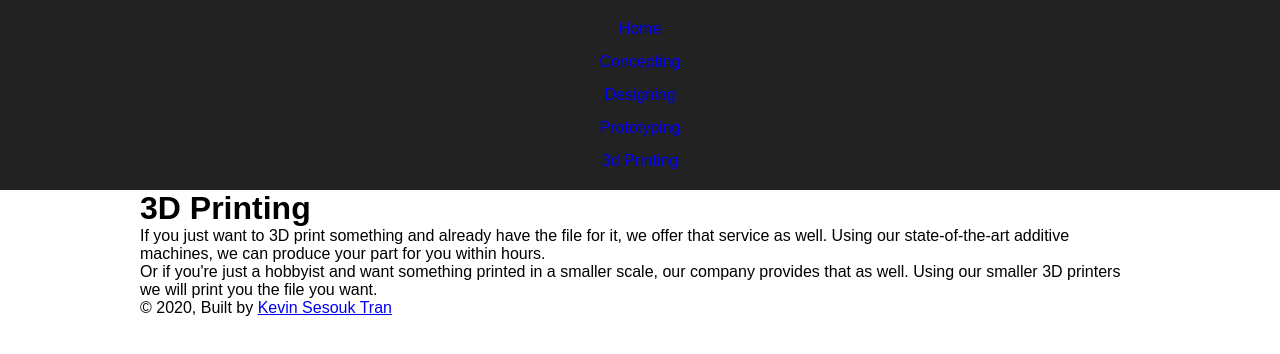
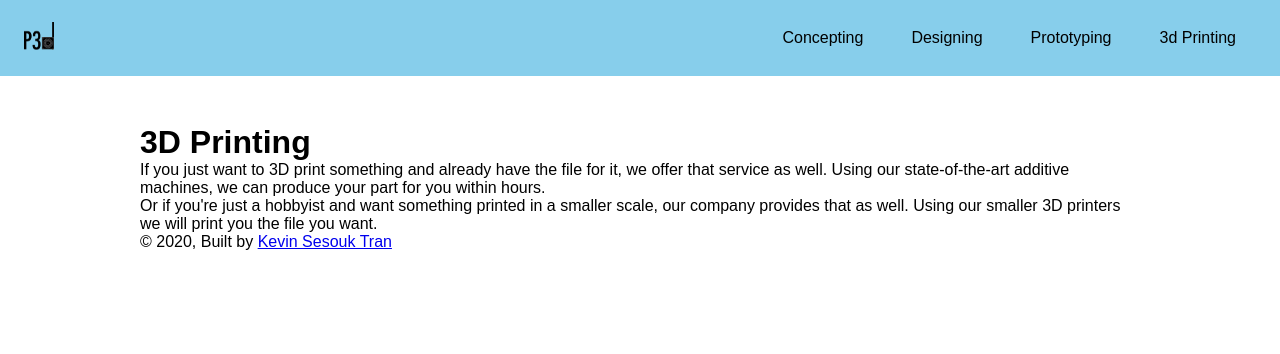
Before and after one commit to sesouk/proto3design, a Gatsby site: page /3dprinting in a window 1280 px wide. Built offline with nearby package versions, Linux system fonts and the light colour scheme; Gatsby itself is replaced by a stand-in of ours.

Commit message:
styled desktop nav

```diff
--- a/src/components/header.js
+++ b/src/components/header.js
@@ -1,17 +1,20 @@
 import { Link } from "gatsby"
 import PropTypes from "prop-types"
 import React from "react"
+import SmallLogo from './smallLogo'
 
 const Header = ({ siteTitle }) => (
   <header>
     <nav>
-      <ul>
-        <li><Link className="navLinks" to="/">Home</Link></li>
-        <li><Link className="navLinks" to="/concepting/">Concepting</Link></li>
-        <li><Link className="navLinks" to="/designing/">Designing</Link></li>
-        <li><Link className="navLinks" to="/prototyping/">Prototyping</Link></li>
-        <li><Link className="navLinks" to="/3dprinting/">3d Printing</Link></li>
-      </ul>
+      <div className='navBar'>
+        <div className='navLogo'>
+          <span><Link className="navLinks" to="/"><SmallLogo /></Link></span>
+        </div>
+        <span><Link className="navLinks" to="/concepting/">Concepting</Link></span>
+        <span><Link className="navLinks" to="/designing/">Designing</Link></span>
+        <span><Link className="navLinks" to="/prototyping/">Prototyping</Link></span>
+        <span><Link className="navLinks" to="/3dprinting/">3d Printing</Link></span>
+      </div>
     </nav>
   </header>
 )
--- a/src/components/layout.css
+++ b/src/components/layout.css
@@ -8,19 +8,31 @@ body {
 }
 
 nav {
-  background: #222;
+  background: skyblue;
   padding: 5px 20px;
-}
-
-ul li {
-  text-align: center;
-  margin: 15px auto;
-}
-
-ul {
-  list-style-type: none;
 }
 
 .navLinks {
   text-decoration: none;
+  color: black;
 }
+
+.navBar {
+  display: flex;
+  justify-content: flex-end;
+  flex-wrap: wrap;
+  align-items: center;
+}
+
+.navBar > span {
+  padding: 1.5rem;
+}
+
+.navLogo {
+  position: absolute;
+  left: 1.5rem;
+}
+
+header {
+  padding-bottom: 3rem;
+}
--- a/src/components/image.js
+++ b/src/components/mainLogo.js
@@ -13,7 +13,7 @@ import Img from "gatsby-image"
  * - `useStaticQuery`: https://www.gatsbyjs.org/docs/use-static-query/
  */
 
-const Image = () => {
+const MainLogo = () => {
   const data = useStaticQuery(graphql`
     query {
       placeholderImage: file(relativePath: { eq: "proto3design.png" }) {
@@ -29,4 +29,4 @@ const Image = () => {
   return <Img fluid={data.placeholderImage.childImageSharp.fluid} />
 }
 
-export default Image
+export default MainLogo
--- /dev/null
+++ b/src/components/smallLogo.js
@@ -0,0 +1,32 @@
+import React from "react"
+import { useStaticQuery, graphql } from "gatsby"
+import Img from "gatsby-image"
+
+/*
+ * This component is built using `gatsby-image` to automatically serve optimized
+ * images with lazy loading and reduced file sizes. The image is loaded using a
+ * `useStaticQuery`, which allows us to load the image from directly within this
+ * component, rather than having to pass the image data down from pages.
+ *
+ * For more information, see the docs:
+ * - `gatsby-image`: https://gatsby.dev/gatsby-image
+ * - `useStaticQuery`: https://www.gatsbyjs.org/docs/use-static-query/
+ */
+
+const SmallLogo = () => {
+  const data = useStaticQuery(graphql`
+    query {
+      placeholderImage: file(relativePath: { eq: "p3d.png" }) {
+        childImageSharp {
+          fixed(width: 30) {
+            ...GatsbyImageSharpFixed
+          }
+        }
+      }
+    }
+  `)
+
+  return <Img fixed={data.placeholderImage.childImageSharp.fixed} />
+}
+
+export default SmallLogo
--- a/src/pages/3dprinting.js
+++ b/src/pages/3dprinting.js
@@ -2,7 +2,6 @@ import React from "react"
 import { Link } from "gatsby"
 
 import Layout from "../components/layout"
-import Image from "../components/image"
 import SEO from "../components/seo"
 
 const Printing = () => (
--- a/src/pages/concepting.js
+++ b/src/pages/concepting.js
@@ -2,7 +2,6 @@ import React from "react"
 import { Link } from "gatsby"
 
 import Layout from "../components/layout"
-import Image from "../components/image"
 import SEO from "../components/seo"
 
 const Concepting = () => (
--- a/src/pages/contact.js
+++ b/src/pages/contact.js
@@ -2,7 +2,6 @@ import React from "react"
 import { Link } from "gatsby"
 
 import Layout from "../components/layout"
-import Image from "../components/image"
 import SEO from "../components/seo"
 
 const Contact = () => (
@@ -12,7 +11,6 @@ const Contact = () => (
     <p>Welcome to your new Gatsby site.</p>
     <p>Now go build something great.</p>
     <div style={{ maxWidth: `300px`, marginBottom: `1.45rem` }}>
-      <Image />
     </div>
   </Layout>
 )
--- a/src/pages/designing.js
+++ b/src/pages/designing.js
@@ -2,7 +2,6 @@ import React from "react"
 import { Link } from "gatsby"
 
 import Layout from "../components/layout"
-import Image from "../components/image"
 import SEO from "../components/seo"
 
 const Designing = () => (
--- a/src/pages/prototyping.js
+++ b/src/pages/prototyping.js
@@ -2,7 +2,7 @@ import React from "react"
 import { Link } from "gatsby"
 
 import Layout from "../components/layout"
-import Image from "../components/image"
+import MainLogo from "../components/mainLogo"
 import SEO from "../components/seo"
 
 const Prototyping = () => (
```
Also changed, not shown: src/pages/index.js (+8 -8 lines).
